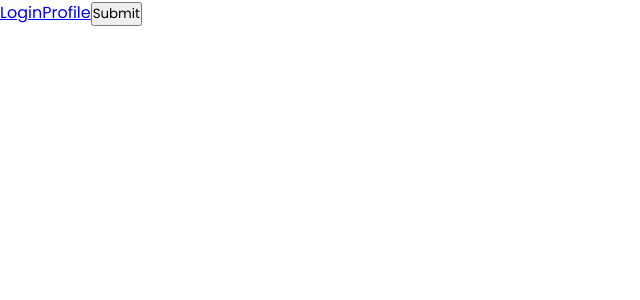
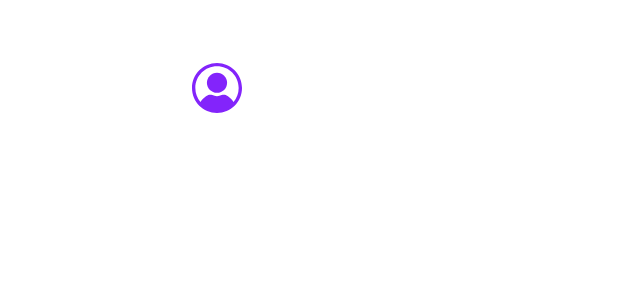
Before and after one commit to GiorgioBaz/GroupMatch, a React (Create React App) app in the folder client/: page /mainpage in a window 1280 px wide. Shown: the top 300 px of the page, without its empty margins (0-640 px from the left). Built offline with nearby package versions, Linux system fonts and the light colour scheme.

Commit message:
Added required tags and nav buttons

```diff
--- a/client/src/Components/MainPage/MainPage.css
+++ b/client/src/Components/MainPage/MainPage.css
@@ -0,0 +1,6 @@
+.profile-icon {
+	margin-top: 3em;
+	margin-bottom: 1em;
+	margin-left: 12em;
+	position: absolute;
+}
--- a/client/src/Components/MainPage/MainPage.js
+++ b/client/src/Components/MainPage/MainPage.js
@@ -1,28 +1,13 @@
 import "./MainPage.css";
-import Axios from "axios";
-import { useState } from "react";
+import profileIcon from "../../Assets/profile-icon.svg";
 import { Link } from "react-router-dom";
 
 function MainPage() {
-	const { data, setData } = useState(null);
-
-	const getUser = () => {
-		Axios({
-			method: "GET",
-			withCredentials: true,
-			url: "http://localhost:5000/currentUser",
-		}).then((res) => {
-			console.log(res.data);
-		});
-	};
-
 	return (
 		<div>
-			<Link to="/">Login</Link>
-			<Link to="/profile">Profile</Link>
-
-			<button onClick={getUser}>Submit</button>
-			{data ? <h1>{data}</h1> : null}
+			<Link className="profile-icon" to="/profile">
+				<img alt="profileIcon" src={profileIcon}></img>
+			</Link>
 		</div>
 	);
 }
--- a/client/src/Components/Profile/Grade/Grade.js
+++ b/client/src/Components/Profile/Grade/Grade.js
@@ -17,6 +17,7 @@ function Grade(props) {
 				placeholder="Subject Name"
 				value={props.subject || ""}
 				onChange={(e) => props.onSubjectChange(e, props.index)}
+				required
 			/>
 		</div>
 	);
--- a/client/src/Components/Profile/Profile.css
+++ b/client/src/Components/Profile/Profile.css
@@ -346,3 +346,10 @@
 	text-align: center;
 	color: orange;
 }
+
+.home-icon {
+	margin-top: 3em;
+	margin-bottom: 1em;
+	margin-left: 12em;
+	position: absolute;
+}
--- a/client/src/Components/Profile/Profile.js
+++ b/client/src/Components/Profile/Profile.js
@@ -1,5 +1,6 @@
 import { useState, useEffect, useRef } from "react";
 import Axios from "axios";
+import { Link } from "react-router-dom";
 import Swal from "sweetalert2";
 
 import "./Profile.css";
@@ -13,6 +14,7 @@ import studyLoadIcon from "../../Assets/study-load-icon.svg";
 import twitterIcon from "../../Assets/twitterIcon.svg";
 import facebookIcon from "../../Assets/facebookIcon.svg";
 import instagramIcon from "../../Assets/instagramIcon.svg";
+import homeIcon from "../../Assets/home-icon.svg";
 
 function Profile() {
 	const [username, setUsername] = useState("");
@@ -243,6 +245,11 @@ function Profile() {
 	};
 
 	return (
+		<>
+			<Link className="home-icon" to="/mainpage">
+				<img alt="mainpageIcon" src={homeIcon}></img>
+			</Link>
+
 			<div className="profile-div">
 				<input
 					type="file"
@@ -333,11 +340,15 @@ function Profile() {
 										className="academics-icon"
 										src={academicsIcon}
 									/>
-								<h3 className="profile-header">Academics</h3>
+									<h3 className="profile-header">
+										Academics
+									</h3>
 								</div>
 								<div className="academics-label2">
 									<h4 className="academics-grade">Grade</h4>
-								<h4 className="academics-subject">Subject</h4>
+									<h4 className="academics-subject">
+										Subject
+									</h4>
 								</div>
 								<Grade
 									index={0}
@@ -346,7 +357,6 @@ function Profile() {
 									onGradeChange={handleGradeChange}
 									onSubjectChange={handleSubjectChange}
 								/>
-
 								<Grade
 									index={1}
 									grade={grade2}
@@ -354,7 +364,6 @@ function Profile() {
 									onGradeChange={handleGradeChange}
 									onSubjectChange={handleSubjectChange}
 								/>
-
 								<Grade
 									index={2}
 									grade={grade3}
@@ -404,7 +413,9 @@ function Profile() {
 												type={"radio"}
 												value="full-time"
 												id="fulltime-input"
-											checked={studyLoad === "full-time"}
+												checked={
+													studyLoad === "full-time"
+												}
 												onChange={handleRadioChange}
 											/>
 											<label htmlFor="fulltime-input">
@@ -417,7 +428,9 @@ function Profile() {
 												type={"radio"}
 												value="part-time"
 												id="parttime"
-											checked={studyLoad === "part-time"}
+												checked={
+													studyLoad === "part-time"
+												}
 												onChange={handleRadioChange}
 											/>
 											<label htmlFor="parttime-input">
@@ -429,13 +442,12 @@ function Profile() {
 							</div>
 						</div>
 
-					<span>
-						{" "}
+						<span className="span-div">
 							<hr />
 						</span>
 						<p className="disclaimer">
-						Disclaimer: Atleast one social is needed to connect with
-						other students.{" "}
+							Disclaimer: At least one social is needed to connect
+							with other students.
 						</p>
 						<div className="profile-form-inputs">
 							<div className="facebook-div">
@@ -455,6 +467,7 @@ function Profile() {
 										setFacebook(e.target.value);
 										setIsDisabled("");
 									}}
+									required
 								></input>
 							</div>
 
@@ -465,7 +478,9 @@ function Profile() {
 										className="instagram-icon"
 										src={instagramIcon}
 									/>
-								<h3 className="profile-header">Instagram</h3>
+									<h3 className="profile-header">
+										Instagram
+									</h3>
 								</div>
 								<input
 									className="profile-input"
@@ -520,6 +535,7 @@ function Profile() {
 					</form>
 				</div>
 			</div>
+		</>
 	);
 }
 
```
Also changed, not shown: client/src/Assets/home-icon.svg (added), client/src/Assets/profile-icon.svg (added). Lines whose indentation alone changed are shown as unchanged.
